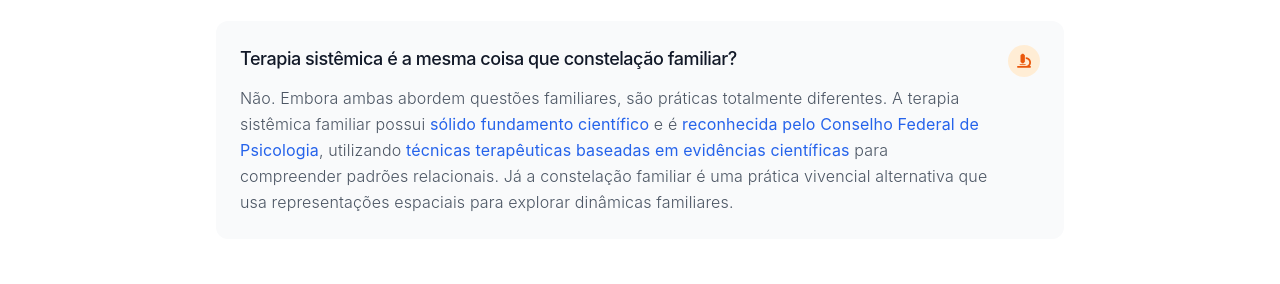
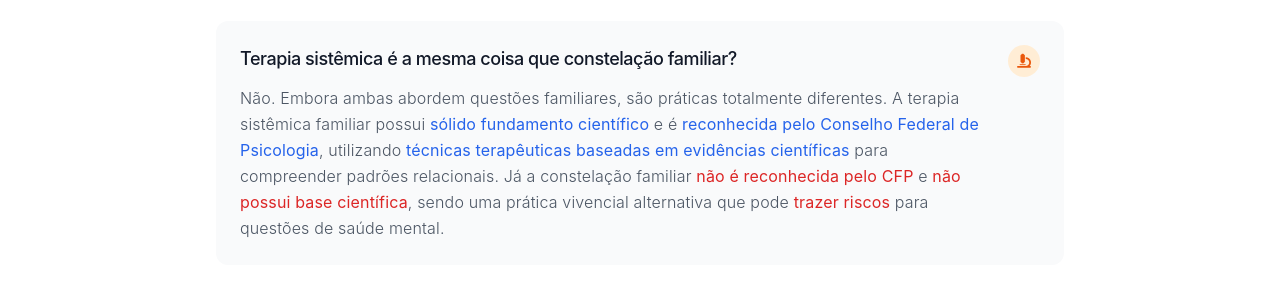
Before and after one commit to Netto01/VeraLima, a plain HTML site: page index.html in a window 1280 px wide. Shown: the part 4157-4441 px from the top of the page. Drawn offline with nearby package versions, Linux system fonts and the light colour scheme.

Commit message:
changes +

```diff
--- a/index.html
+++ b/index.html
@@ -459,8 +459,9 @@
                                 Não. Embora ambas abordem questões familiares, são práticas totalmente diferentes. A terapia
                                 sistêmica familiar possui <strong class="text-blue-600">sólido fundamento científico</strong> e é <strong class="text-blue-600">reconhecida pelo
                                 Conselho Federal de Psicologia</strong>, utilizando <strong class="text-blue-600">técnicas terapêuticas baseadas em evidências
-                                científicas</strong> para compreender padrões relacionais. Já a constelação familiar é uma prática
-                                vivencial alternativa que usa representações espaciais para explorar dinâmicas familiares.
+                                científicas</strong> para compreender padrões relacionais. Já a constelação familiar <strong class="text-red-600">não é reconhecida
+                                pelo CFP</strong> e <strong class="text-red-600">não possui base científica</strong>, sendo uma prática vivencial alternativa que pode
+                                <strong class="text-red-600">trazer riscos</strong> para questões de saúde mental.
                             </p>
                         </div>
                         <div class="w-8 h-8 bg-orange-100 rounded-full flex items-center justify-center ml-4 flex-shrink-0">
```
